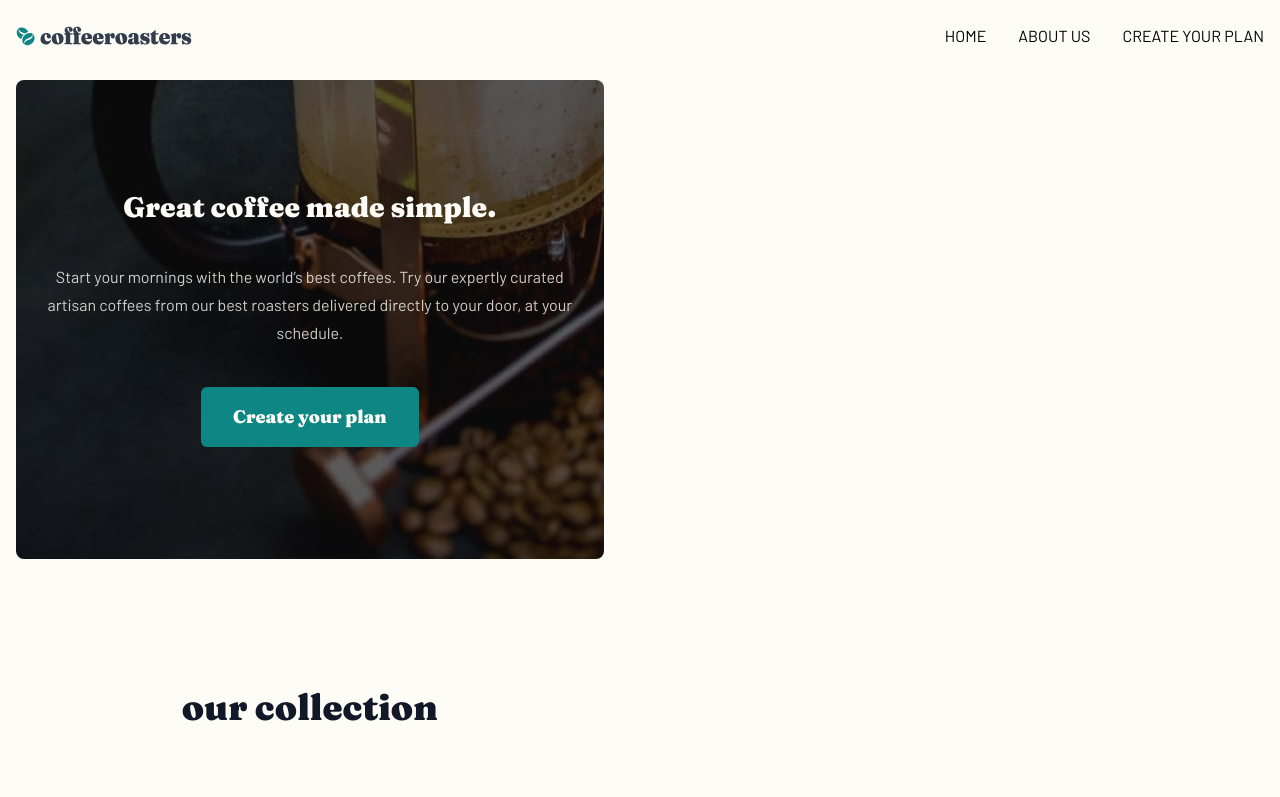
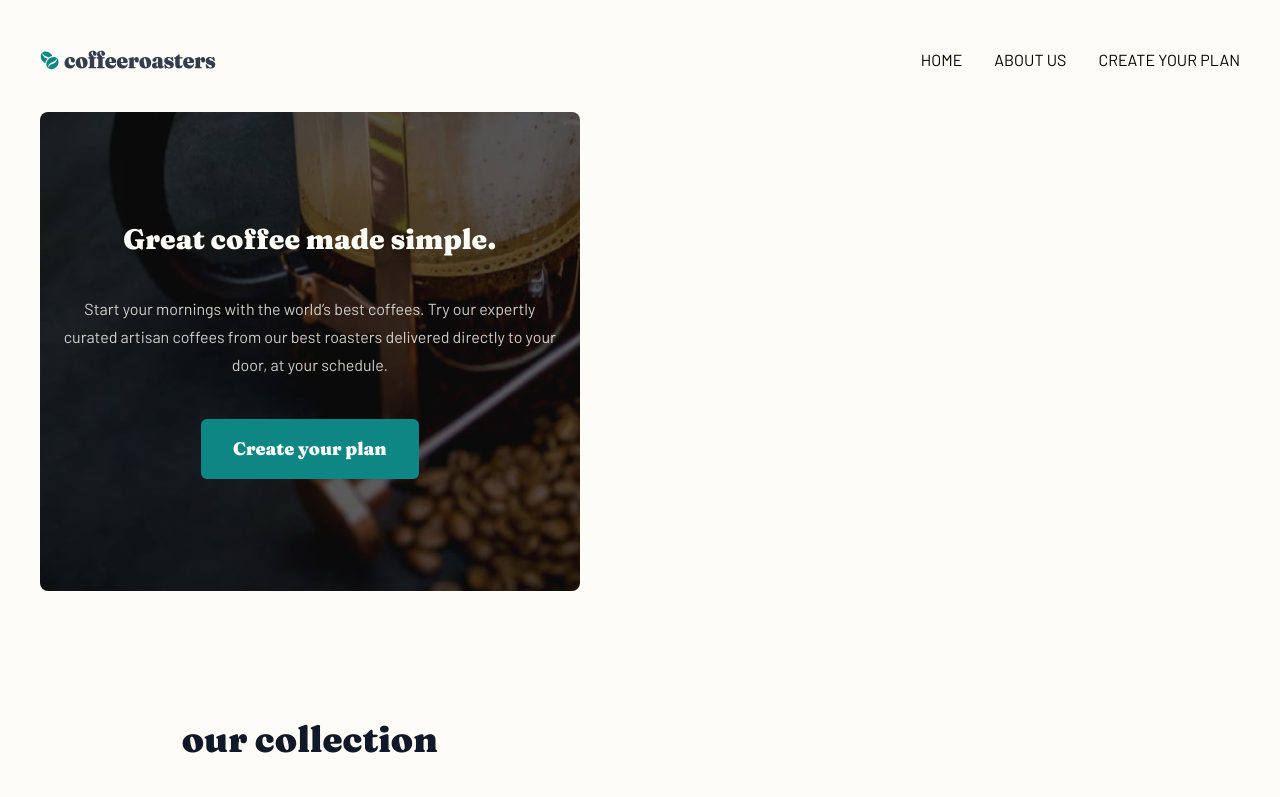
Before and after one commit to doinby/coffee-roaster-react-tailwind-firebase, a React (Create React App) app: page / in a window 1280 px wide. Shown: the top 797 px of the page. Built offline with nearby package versions, Linux system fonts and the light colour scheme.

Commit message:
Add global margin variable:
This variable will apply to all block elements that meant to control the layout:
- header, footer
- sections

```diff
--- a/src/index.scss
+++ b/src/index.scss
@@ -9,19 +9,29 @@
   /* ===GLOBAL=== */
 
   body {
-    @apply bg-white;
+    @apply my-6 bg-white;
   }
 
   /* ===LAYOUT=== */
 
+  header,
+  footer {
+    @apply mx-default-margin-x;
+  }
+
   main {
-    @apply flex flex-col gap-32 my-4 prose;
+    @apply flex flex-col gap-32 my-default-margin-x prose;
 
     section {
-      @apply flex flex-col gap-10 items-center px-4 prose;
+      @apply flex flex-col gap-10 items-center px-4 mx-default-margin-x prose;
 
       article {
         @apply flex flex-col gap-5 items-center prose;
+
+        h3,
+        h4 {
+          @apply m-0 font-serif;
+        }
       }
     }
   }
--- a/tailwind.config.js
+++ b/tailwind.config.js
@@ -17,14 +17,9 @@ module.exports = {
       'light-cream': '#FEFCF7',
     },
     extend: {
-      typography: (theme) => ({
-        DEFAULT: {
-          css: {
-            // color: theme('colors.gray.800'),
-            // ...
-          },
-        },
-      }),
+      spacing: {
+        'default-margin-x': '1.5rem',
+      },
 
       backgroundImage: {
         // Home Page
@@ -39,7 +34,9 @@ module.exports = {
 
         // Subscribe Page
         'subscribe-hero-default':
-          "url('../src/assets/subscribe/desktop/image-hero-blackcup.jpg')",
+          "url('../src/assets/subscribe/mobile/image-hero-blackcup.jpg')",
+
+        // Shared between pages
       },
     },
   },
```
